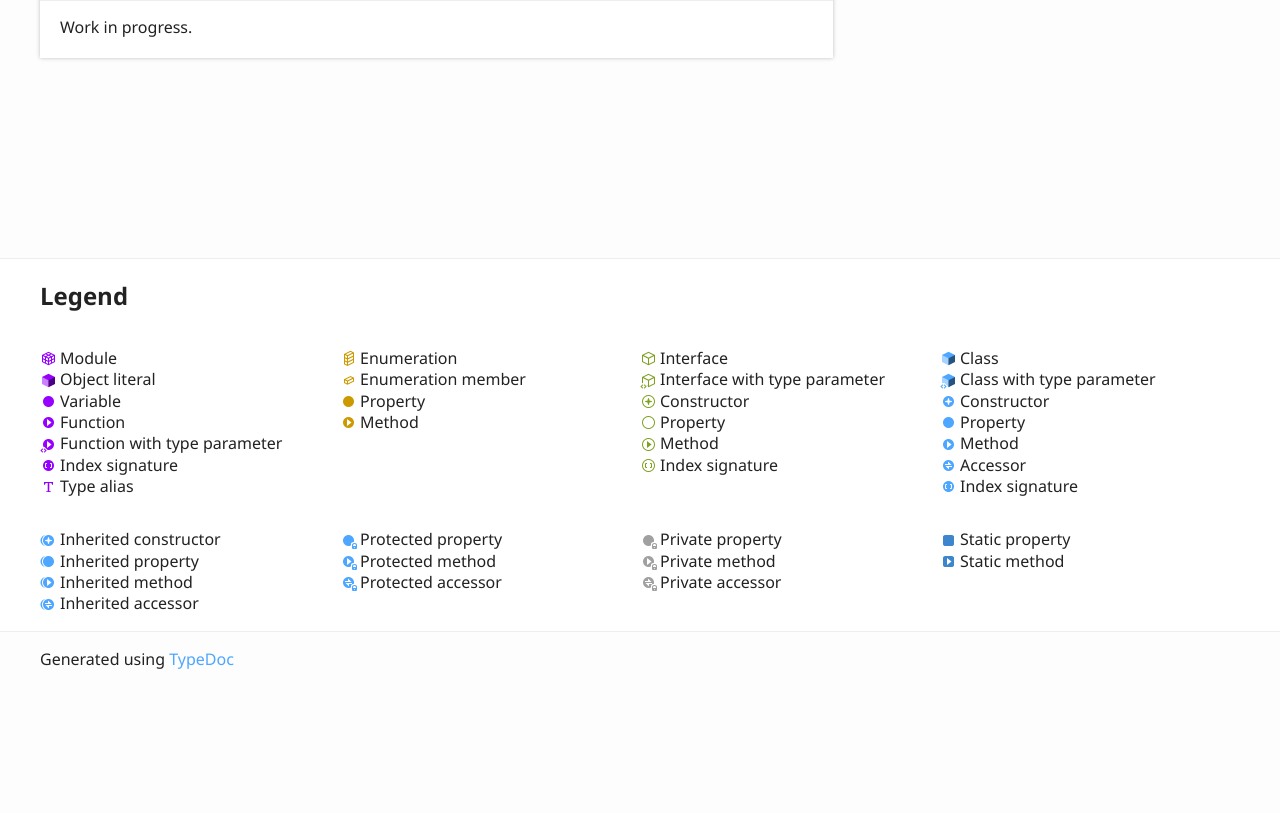
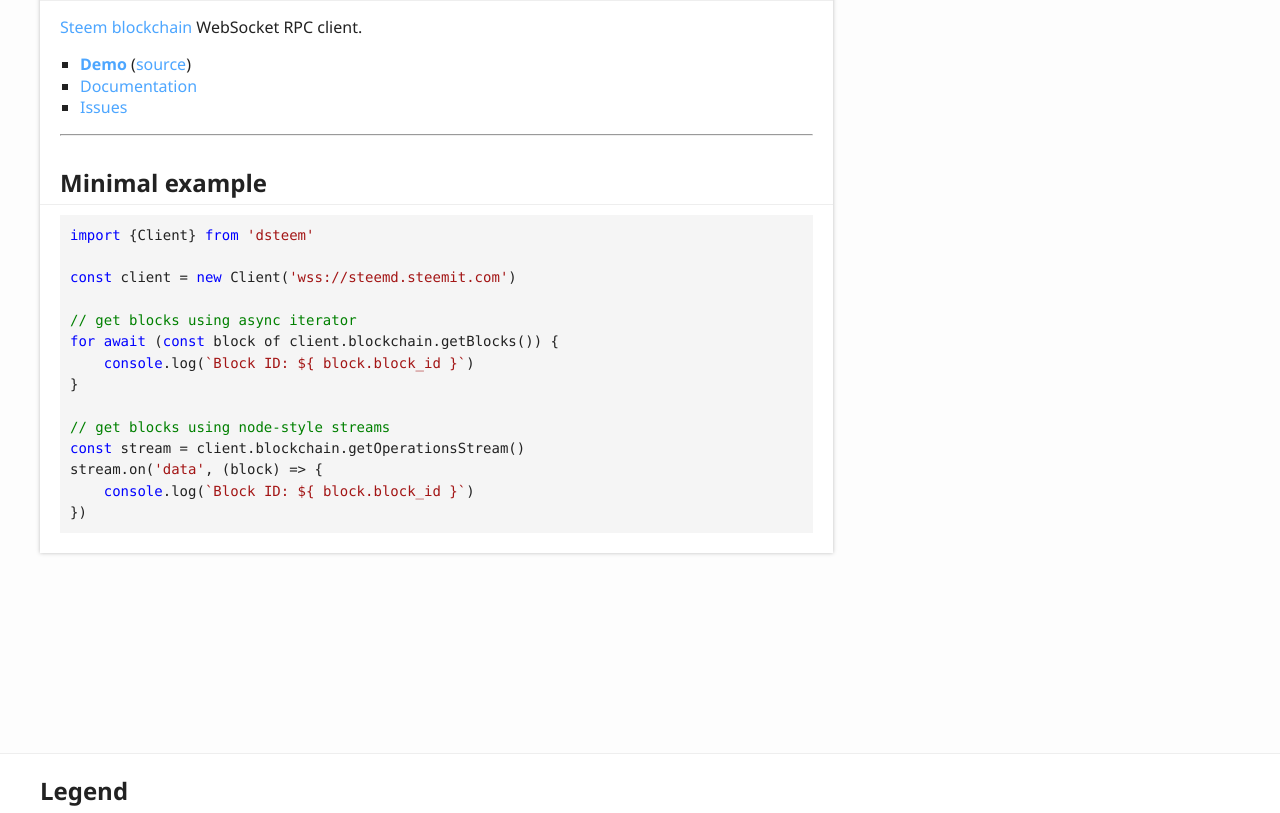
Before and after one commit to jnordberg/dsteem, a website: page docs/index.html in a window 1280 px wide. Shown: the part 1425-2238 px from the top of the page. Before the commit the page ends 2111 px from the top, so only its background shows below. Drawn offline with Linux system fonts and the light colour scheme.

Commit message:
Update docs

```diff
--- a/docs/index.html
+++ b/docs/index.html
@@ -65,7 +65,29 @@
 		<div class="col-8 col-content">
 			<div class="tsd-panel tsd-typography">
 				<h1 id="-dsteem-https-github-com-jnordberg-dsteem-build-status-https-img-shields-io-travis-jnordberg-dsteem-svg-style-flat-square-https-travis-ci-org-jnordberg-dsteem-coverage-status-https-img-shields-io-coveralls-jnordberg-dsteem-svg-style-flat-square-https-coveralls-io-github-jnordberg-dsteem-branch-master-package-version-https-img-shields-io-npm-v-dsteem-svg-style-flat-square-https-www-npmjs-com-package-dsteem-license-https-img-shields-io-npm-l-dsteem-svg-style-flat-square-"><a href="https://github.com/jnordberg/dsteem">dsteem</a> <a href="https://travis-ci.org/jnordberg/dsteem"><img src="https://img.shields.io/travis/jnordberg/dsteem.svg?style=flat-square" alt="Build Status"></a> <a href="https://coveralls.io/github/jnordberg/dsteem?branch=master"><img src="https://img.shields.io/coveralls/jnordberg/dsteem.svg?style=flat-square" alt="Coverage Status"></a> <a href="https://www.npmjs.com/package/dsteem"><img src="https://img.shields.io/npm/v/dsteem.svg?style=flat-square" alt="Package Version"></a> <img src="https://img.shields.io/npm/l/dsteem.svg?style=flat-square" alt="License"></h1>
-				<p>Work in progress.</p>
+				<p><a href="https://steem.io">Steem blockchain</a> WebSocket RPC client.</p>
+				<ul>
+					<li><strong><a href="https://comments.steem.vc">Demo</a></strong> (<a href="https://github.com/jnordberg/dsteem/tree/master/examples/comment-feed">source</a>)</li>
+					<li><a href="https://jnordberg.github.io/dsteem/">Documentation</a></li>
+					<li><a href="https://github.com/jnordberg/dsteem/issues">Issues</a></li>
+				</ul>
+				<hr>
+				<h2 id="minimal-example">Minimal example</h2>
+				<pre><code class="lang-typescript"><span class="hljs-keyword">import</span> {Client} <span class="hljs-keyword">from</span> <span class="hljs-string">'dsteem'</span>
+
+<span class="hljs-keyword">const</span> client = <span class="hljs-keyword">new</span> Client(<span class="hljs-string">'wss://steemd.steemit.com'</span>)
+
+<span class="hljs-comment">// get blocks using async iterator</span>
+<span class="hljs-keyword">for</span> <span class="hljs-keyword">await</span> (<span class="hljs-keyword">const</span> block of client.blockchain.getBlocks()) {
+    <span class="hljs-built_in">console</span>.log(<span class="hljs-string">`Block ID: <span class="hljs-subst">${ block.block_id }</span>`</span>)
+}
+
+<span class="hljs-comment">// get blocks using node-style streams</span>
+<span class="hljs-keyword">const</span> stream = client.blockchain.getOperationsStream()
+stream.on(<span class="hljs-string">'data'</span>, <span class="hljs-function">(<span class="hljs-params">block</span>) =&gt;</span> {
+    <span class="hljs-built_in">console</span>.log(<span class="hljs-string">`Block ID: <span class="hljs-subst">${ block.block_id }</span>`</span>)
+})
+</code></pre>
 			</div>
 		</div>
 		<div class="col-4 col-menu menu-sticky-wrap menu-highlight">
```
